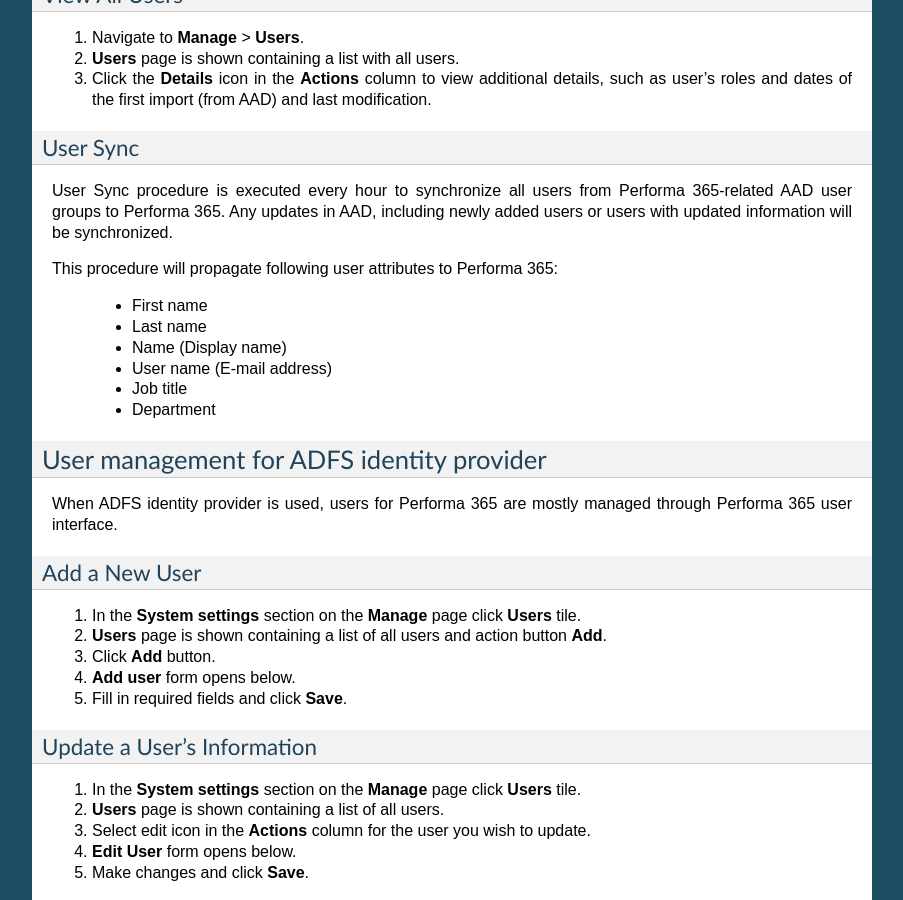
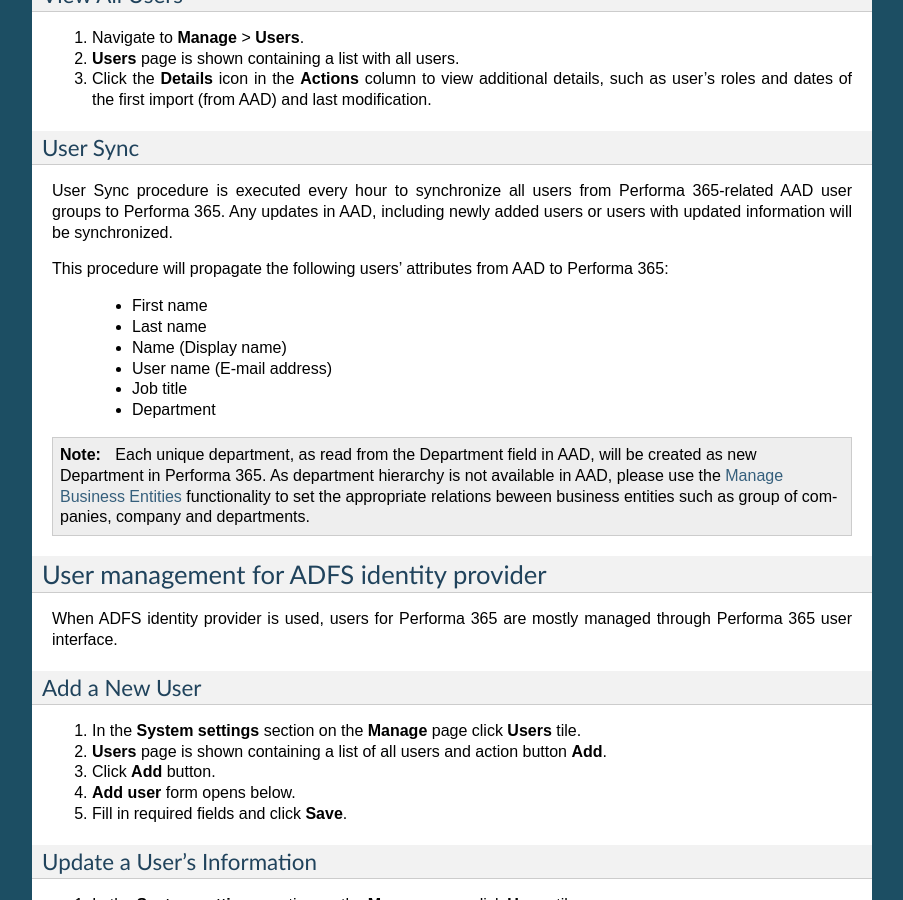
Before and after one commit to pslisko/performa365docs, a Sphinx documentation site: the page built from docs/howto/manage_users.rst, in a window 1280 px wide and 900 px high, scrolled down 1359 px. Shown: the whole window, without its empty margins (198-1101 px from the left). Built offline with Sphinx 7.4.7, drawn with Linux system fonts in a browser that asks for light colours; pages that are not in the unit, such as notebooks, are missing from menus.

Commit message:
Update manage_users.rst

```diff
--- a/docs/howto/manage_users.rst
+++ b/docs/howto/manage_users.rst
@@ -68,7 +68,7 @@
 
 User Sync procedure is executed every hour to synchronize all users from Performa 365-related AAD user groups to Performa 365. Any updates in AAD, including newly added users or users with updated information will be synchronized.
 
-This procedure will propagate following user attributes to Performa 365:
+This procedure will propagate the following users' attributes from AAD to Performa 365:
 
  * First name
  * Last name
@@ -76,6 +76,8 @@
  * User name (E-mail address)
  * Job title
  * Department
+
+.. note:: Each unique department, as read from the Department field in AAD, will be created as new Department in Performa 365. As department hierarchy is not available in AAD, please use the :ref:`Manage Business Entities<business_entities>` functionality to set the appropriate relations beween business entities such as group of companies, company and departments.
 
 .. _ADFS:
 
```
